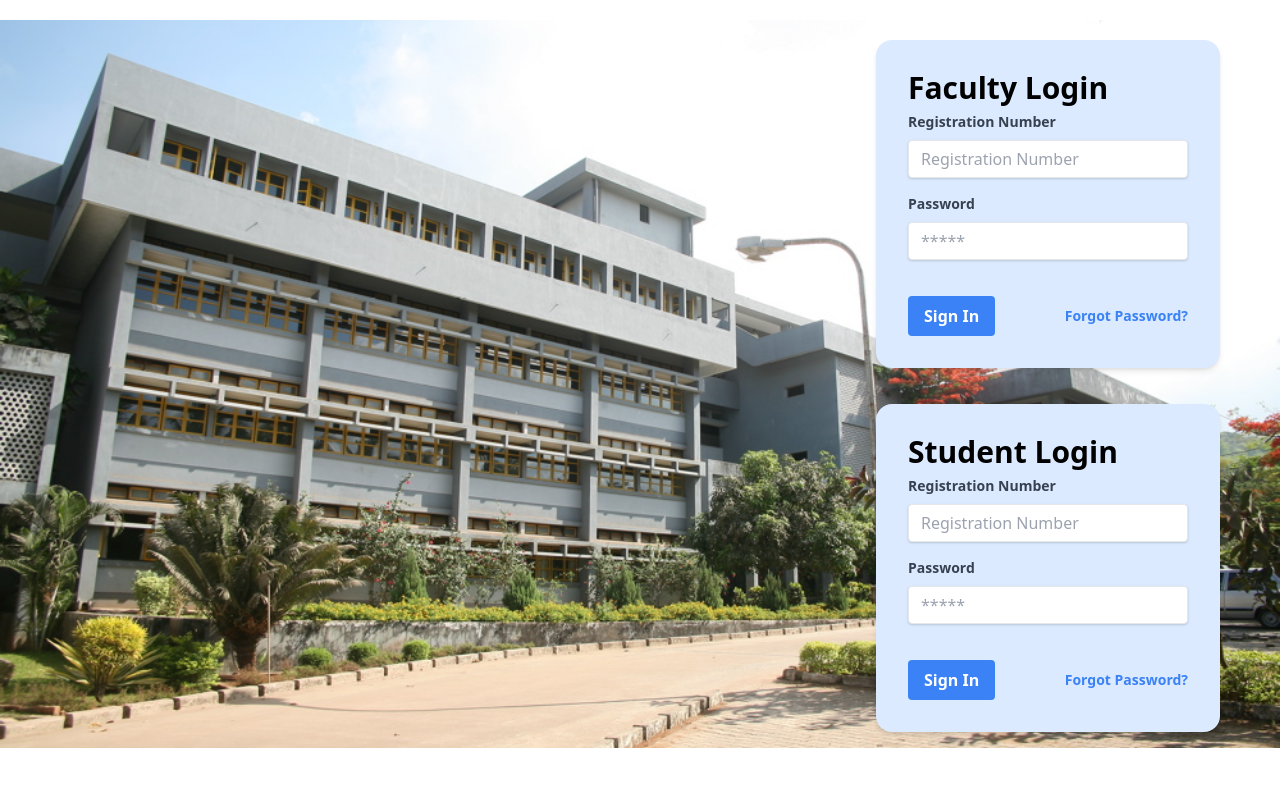
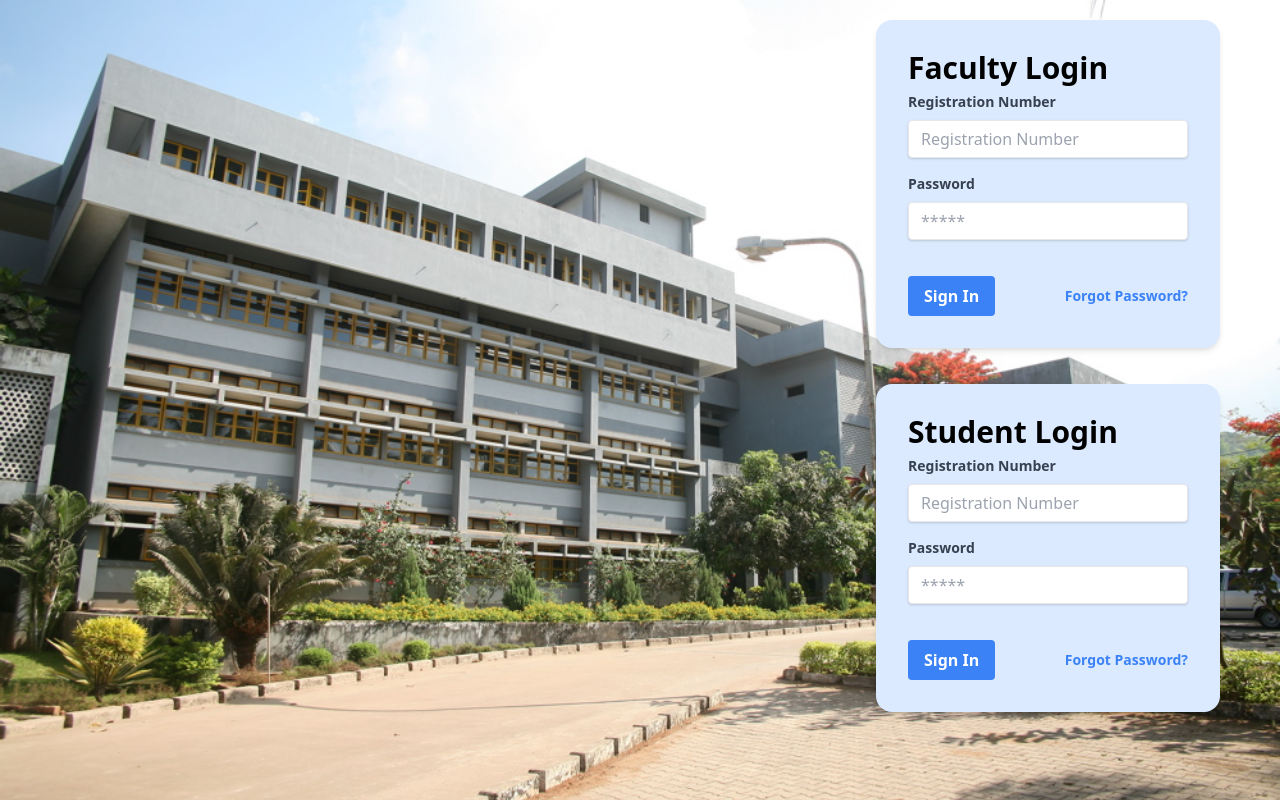
Before and after one commit to ishwardesai/college-portal-3.0, a React (Create React App) app in the folder college-portal/: page / in a window 1280 px wide. Built offline with nearby package versions, Linux system fonts and the light colour scheme.

Commit message:
Style:Login page alignment

```diff
--- a/college-portal/src/Pages/FacultyStudentLoginPags.jsx
+++ b/college-portal/src/Pages/FacultyStudentLoginPags.jsx
@@ -33,7 +33,7 @@ const FacultyStudentLoginPags = () => {
       <div className="row" id="trail">
         <div className="col-md-6"></div>
         <div className="col-md-6">
-          <div className="pt-5 flex justify-end row m-5">
+          <div className="pt-5 flex justify-end row m-5 mt-0">
             {/* Extra Faculty */}
             <div class="w-96 pr-10">
               <form
--- a/college-portal/src/Style/facultyStudentLogin.css
+++ b/college-portal/src/Style/facultyStudentLogin.css
@@ -1,7 +1,9 @@
-
-
 #trail {
-    background: url('./Images/pcce2.jpeg')
-    center/cover no-repeat fixed ;
-
+  width: 100vw;
+  height: 100vh;
+  margin: 0;
+  padding: 0;
+  inset: 0;
+  background: url('./Images/pcce2.jpeg') center/cover no-repeat fixed;
+  background-size: cover;
 }
```
